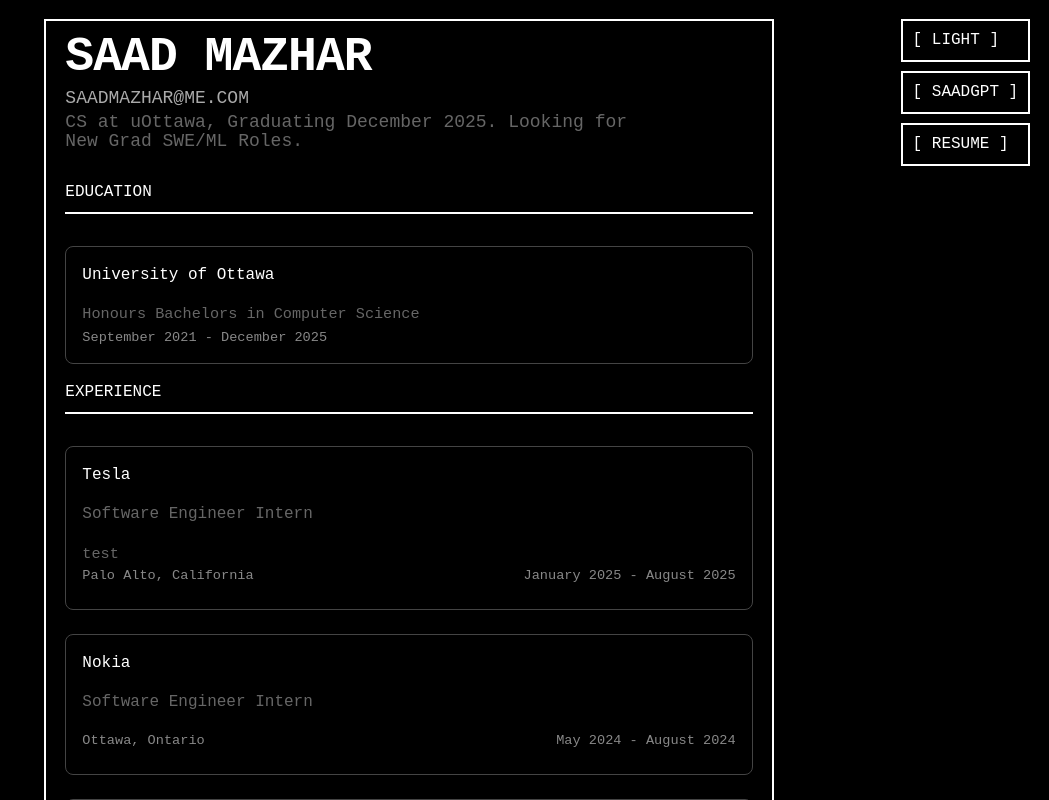
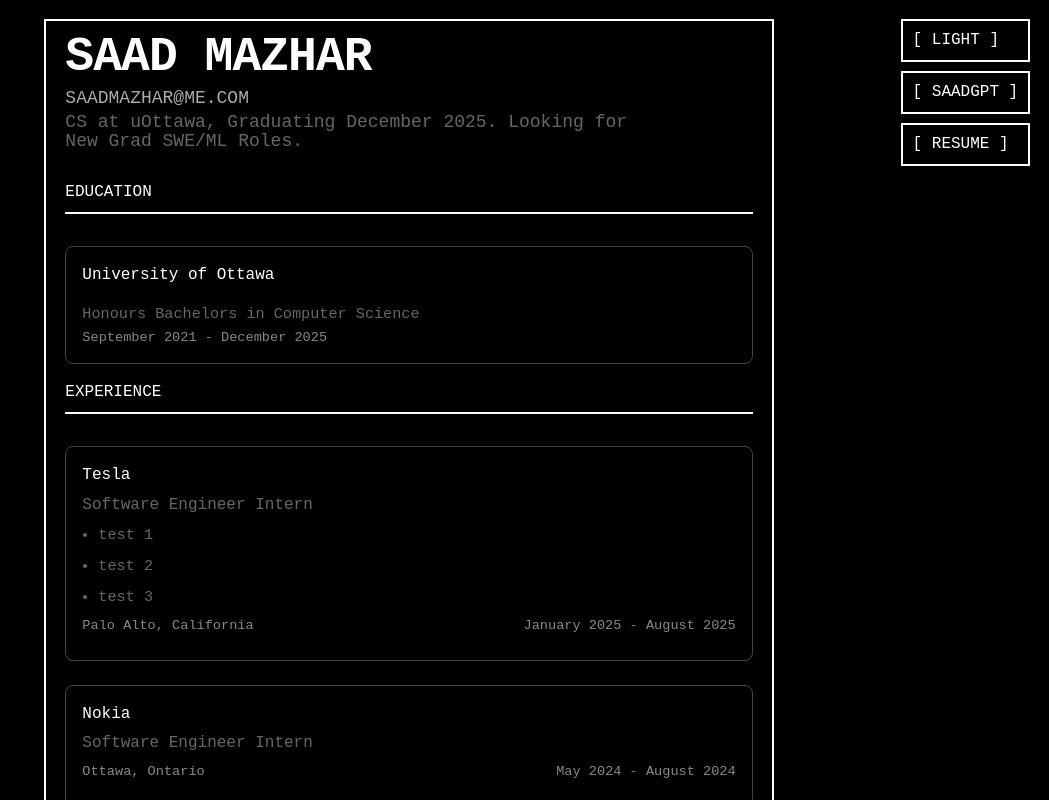
Before and after one commit to notsaad/site, a React (Create React App) app: page / in a window 1280 px wide. Both pictures are taken after a click on the element 640 px from the left and 516 px from the top of the page. Shown: the top 800 px of the page, without its empty margins (231-1280 px from the left). Built offline with nearby package versions, Linux system fonts and the light colour scheme; a web font is replaced by a local one.

Commit message:
bullet points for job description

```diff
--- a/src/App.tsx
+++ b/src/App.tsx
@@ -7,18 +7,22 @@ import Experience from './components/Experience';
 import { ThemeProvider } from './components/ThemeProvider';
 import ThemeToggle from './components/ThemeToggle';
 
-// TODO: fix padding and margins
 const projects = [
   {
-    title: "HABO Framework for Hyperparameter Optimization - Research Paper",
+    title: "Research Paper: HABO Framework for Hyperparameter Optimization",
     description: "A research paper in the field of reinforcment learning. Supervised by Dr. Tom Cesari at the University of Ottawa, EECS department.",
     link: "https://arxiv.org/abs/2503.10282"
   },
   {
+    title: "Custom Interpreter",
+    description: "A lightweight interpreter from scratch for a custom programming language, supporting basic arithmetic operations, control flow, and data types.",
+    link: "https://github.com/notsaad/interpreter"
+  },
+  {
     title: "Sustain App",
-    description: "An e-commerce platform with modern design patterns and seamless user experience.",
-    link: "https://github.com/notsaad/project-two"
-  }
+    description: "React Native mobile app for the uOttaHack 6 Hackathon calculating clothing items’ environmental impact via quantitative analysis based on a clothing tag’s information",
+    link: "https://github.com/notsaad/uOttaHack2024"
+  },
 ];
 
 const contactLinks = [
@@ -52,28 +56,28 @@ const experiences = [
     title: "Software Engineer Intern",
     location: "Palo Alto, California",
     period: "January 2025 - August 2025",
-    description: 'test',
+    description: ['test 1', 'test 2', 'test 3'],
   },
   {
     company: "Nokia",
     title: "Software Engineer Intern",
     location: "Ottawa, Ontario",
     period: "May 2024 - August 2024",
-    description: 'test',
+    description: ['test 1', 'test 2', 'test 3'],
   },
   {
     company: "Nokia",
     title: "Software Engineer Intern",
     location: "Ottawa, Ontario",
     period: "September 2023 - December 2023",
-    description: 'test',
+    description: ['test 1', 'test 2', 'test 3'],
   },
   {
     company: "Diffraction Limited",
     title: "Software Engineer Intern",
     location: "Ottawa, Ontario",
     period: "May 2023 - August 2023",
-    description: 'test',
+    description: ['test 1', 'test 2', 'test 3'],
   }
 
 ];
--- a/src/components/Experience.tsx
+++ b/src/components/Experience.tsx
@@ -28,8 +28,9 @@ const CompanyName = styled.h3`
 
 const JobTitle = styled.h4`
   font-size: 1.1rem;
+  line-height: 0;
   color: #666;
-  margin-bottom: 0.5rem;
+  margin-bottom: 0rem;
 `;
 
 const LocationAndDate = styled.div`
@@ -44,7 +45,7 @@ const Location = styled.span``;
 
 const Period = styled.span``;
 
-const Description = styled.p`
+const Description = styled.ul`
   color: #666;
   font-size: 0.95rem;
   line-height: 1.5;
@@ -56,7 +57,7 @@ interface ExperienceEntry {
   title: string;
   location: string;
   period: string;
-  description: string;
+  description: string[];
 }
 
 interface ExperienceProps {
@@ -89,7 +90,18 @@ const Experience: React.FC<ExperienceProps> = ({ experiences }) => {
             <JobTitle>{entry.title}</JobTitle>
             {/* TODO: make these bullet points? */}
             {selectedItem === index && (
-              <Description>{entry.description}</Description>
+              <Description>
+                {entry.description.map((point, idx) => (
+                  <li
+                    key={idx}
+                    style={{
+                      margin: '0.5rem 1rem',
+                    }}
+                  >
+                    {point}
+                  </li>
+                ))}
+              </Description>
             )}
             <LocationAndDate>
               <Location>{entry.location}</Location>
```
